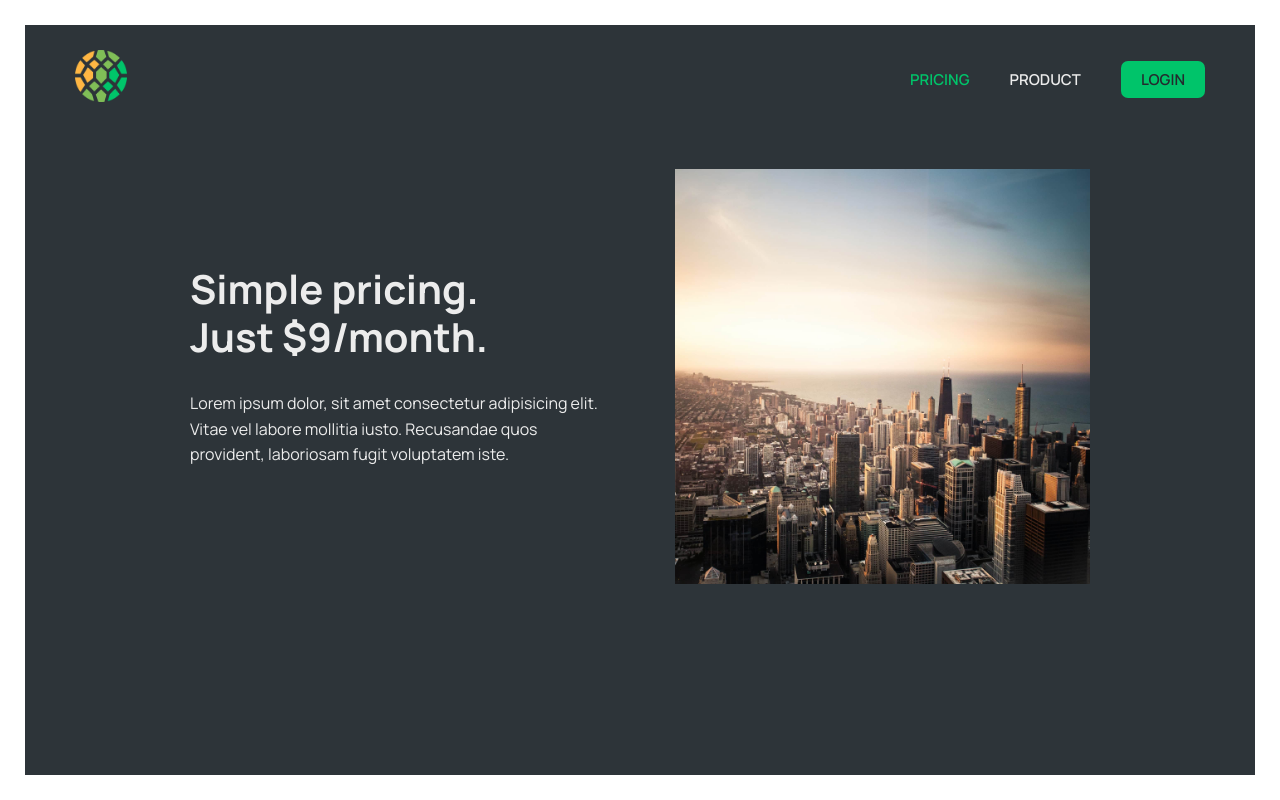
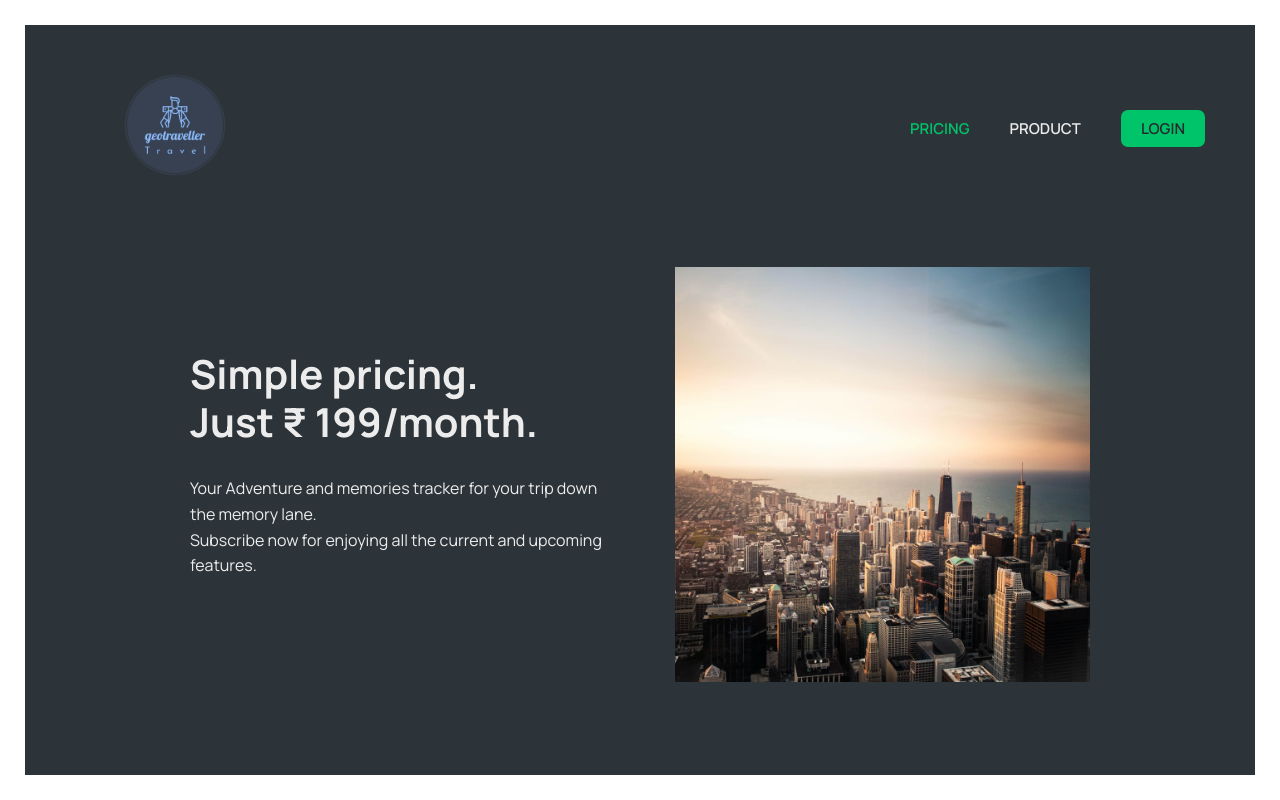
Before and after one commit to john1428/GeoTraveller, a React (Vite) app in the folder Frontend/: page /pricing in a window 1280 px wide. Built offline with nearby package versions, Linux system fonts and the light colour scheme; no server answers.

Commit message:
Updated logo

```diff
--- a/Frontend/src/components/Logo.jsx
+++ b/Frontend/src/components/Logo.jsx
@@ -3,7 +3,11 @@ import { Link } from "react-router-dom";
 function Logo() {
   return (
     <Link to="/">
-      <img src="../../icon.png" alt="WorldWise logo" className={styles.logo} />
+      <img
+        src="../../geo7.png"
+        alt="GeoTraveller logo"
+        className={styles.logo}
+      />
     </Link>
   );
 }
--- a/Frontend/src/components/Logo.module.css
+++ b/Frontend/src/components/Logo.module.css
@@ -1,3 +1,3 @@
 .logo {
-  height: 5.2rem;
+  height: 15rem;
 }
--- a/Frontend/src/contexts/FakeAuthContext.jsx
+++ b/Frontend/src/contexts/FakeAuthContext.jsx
@@ -3,9 +3,9 @@ import { useContext, useReducer, createContext } from "react";
 const AuthContext = createContext();
 
 const FAKE_USER = {
-  name: "Jack",
-  email: "jack@example.com",
-  password: "qwerty",
+  name: "Sidharth",
+  email: "sidharth@example.com",
+  password: "reactsecret",
   avatar: "https://i.pravatar.cc/100?u=zz",
 };
 
--- a/Frontend/src/pages/Homepage.jsx
+++ b/Frontend/src/pages/Homepage.jsx
@@ -9,7 +9,7 @@ export default function Homepage() {
         <h1>
           You travel the world.
           <br />
-          WorldWise keeps track of your adventures.
+          GeoTraveller keeps track of your adventures.
         </h1>
         <h2>
           A world map that tracks your footsteps into every city you can think
--- a/Frontend/src/pages/Login.jsx
+++ b/Frontend/src/pages/Login.jsx
@@ -5,8 +5,8 @@ import styles from "./Login.module.css";
 import { useEffect, useState } from "react";
 import { useNavigate } from "react-router-dom";
 export default function Login() {
-  const [email, setEmail] = useState("jack@example.com");
-  const [password, setPassword] = useState("qwerty");
+  const [email, setEmail] = useState("sidharth@example.com");
+  const [password, setPassword] = useState("reactsecret");
   const { login, isUserVerified } = useAuth();
 
   const navigate = useNavigate();
--- a/Frontend/src/pages/Pricing.jsx
+++ b/Frontend/src/pages/Pricing.jsx
@@ -9,12 +9,13 @@ export default function Product() {
           <h2>
             Simple pricing.
             <br />
-            Just $9/month.
+            Just &#8377; 199/month.
           </h2>
           <p>
-            Lorem ipsum dolor, sit amet consectetur adipisicing elit. Vitae vel
-            labore mollitia iusto. Recusandae quos provident, laboriosam fugit
-            voluptatem iste.
+            Your Adventure and memories tracker for your trip down the memory
+            lane.
+            <br />
+            Subscribe now for enjoying all the current and upcoming features.
           </p>
         </div>
         <img src="img-2.jpg" alt="overview of a large city with skyscrapers" />
```
Also changed, not shown: Frontend/public/geo7.png (added).
